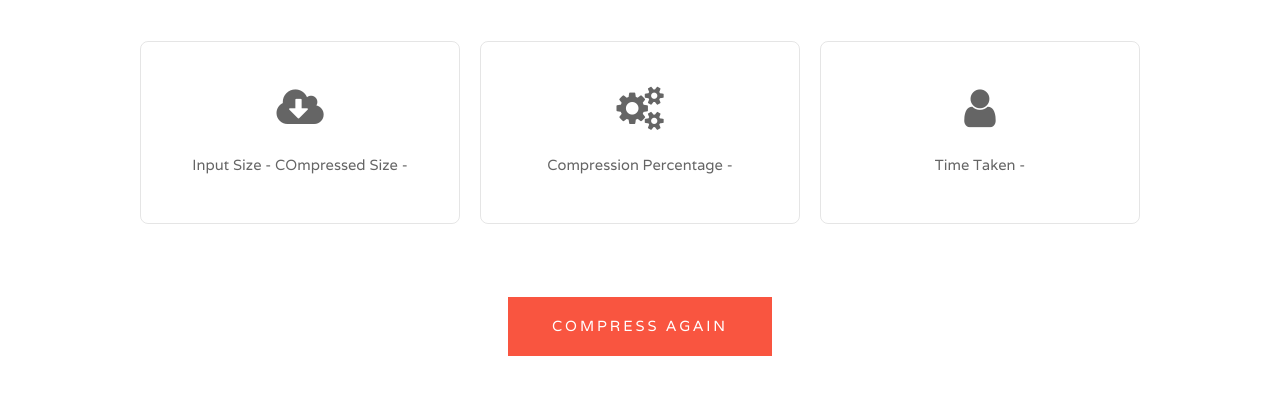
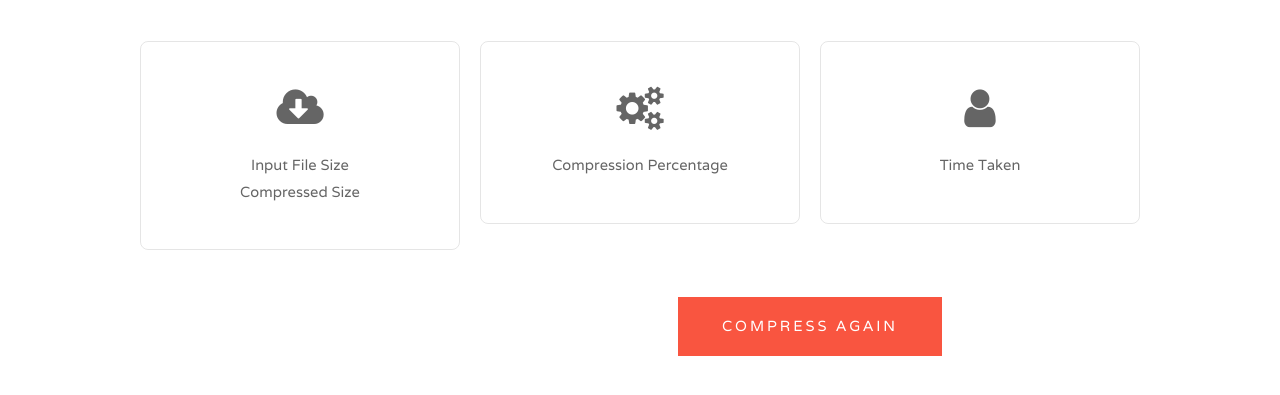
Before and after one commit to ahmadbilaldev/compressor.dev, a website: page public/index.html in a window 1280 px wide. Shown: the part 625-1020 px from the top of the page. Drawn offline with nearby package versions, Linux system fonts and the light colour scheme; a web font is replaced by a local one.

Commit message:
#5 Add Stats

```diff
--- a/public/index.html
+++ b/public/index.html
@@ -10,8 +10,6 @@
 		<link href="css/styles.css" rel="stylesheet" type="text/css" media="all" />
 		<link rel="stylesheet" href="//maxcdn.bootstrapcdn.com/font-awesome/4.3.0/css/font-awesome.min.css" />
 		<link href="https://fonts.googleapis.com/css?family=Droid+Serif:400,700" rel="stylesheet" type="text/css" />
-		<!-- <link href="css/bootstrap.min.css" rel="stylesheet" /> -->
-
 		<!-- favicon -->
 		<link rel="icon" type="image/png" href="img/favicon.png" />
 	</head>
@@ -54,24 +52,24 @@
 					<div class="boxA">
 						<div class="box">
 							<span class="fa fa-cloud-download"></span>
-							<p>
-								Input Size - COmpressed Size -
+							<p id="size-box">
+								Input File Size</br>Compressed Size
 							</p>
 						</div>
 					</div>
 					<div class="boxB">
 						<div class="box">
 							<span class="fa fa-cogs"></span>
-							<p>
-								Compression Percentage -
+							<p id="percentage-box">
+								Compression Percentage
 							</p>
 						</div>
 					</div>
 					<div class="boxC">
 						<div class="box">
 							<span class="fa fa-user"></span>
-							<p>
-								Time Taken -
+							<p id="time-box">
+								Time Taken
 							</p>
 						</div>
 					</div>
```
